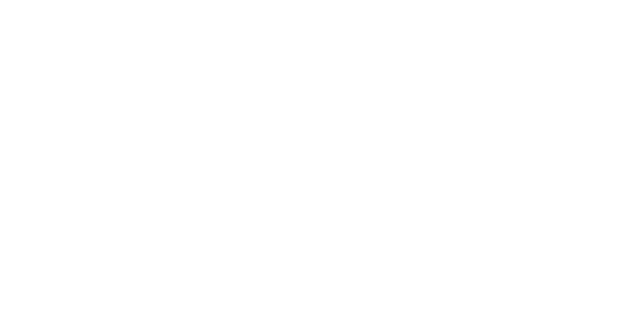
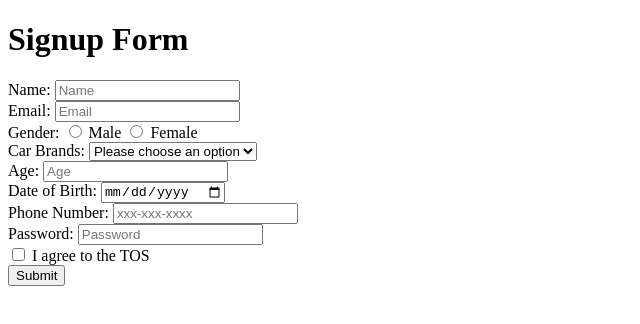
Before and after one commit to acciojob/signup-form-car-SUYAB123, a website: page main.html in a window 1280 px wide. Shown: the whole page, without its empty margins (0-640 px from the left). Drawn offline with Linux system fonts and the light colour scheme.

Commit message:
created a submission

```diff
--- a/main.html
+++ b/main.html
@@ -6,11 +6,59 @@
 	<link rel="stylesheet" href="styles.css">
 </head>
 
-<body>
-	<!-- the entire body must be written by student -->
-    <script type="text/javascript" src="./script.js">
-</script>
-
+<h1>Signup Form</h1>
+    <form method="post">
+        <div>
+            <label for="name">Name:</label>
+            <input type="text" id="name" placeholder="Name" required>
+        </div>
+        <div>
+            <label for="email">Email:</label>
+            <input type="email" id="email" placeholder="Email" required>
+        </div>
+        <div>
+            <label>Gender:</label>
+            <label for="gender_m">
+                <input type="radio" id="gender_m" name="gender" value="male" required> Male
+            </label>
+            <label for="gender_f">
+                <input type="radio" id="gender_f" name="gender" value="female" required> Female
+            </label>
+        </div>
+        <div>
+            <label for="cars">Car Brands:</label>
+            <select id="cars" required>
+                <option value="" disabled selected>Please choose an option</option>
+                <option value="toyota">Toyota</option>
+                <option value="honda">Honda</option>
+                <option value="ford">Ford</option>
+                <option value="bmw">BMW</option>
+            </select>
+        </div>
+        <div>
+            <label for="age">Age:</label>
+            <input type="number" id="age" placeholder="Age" required>
+        </div>
+        <div>
+            <label for="dob">Date of Birth:</label>
+            <input type="date" id="dob" required>
+        </div>
+        <div>
+            <label for="tel">Phone Number:</label>
+            <input type="tel" id="tel" placeholder="xxx-xxx-xxxx">
+        </div>
+        <div>
+            <label for="password">Password:</label>
+            <input type="password" id="password" placeholder="Password" required>
+        </div>
+        <div>
+            <label>
+                <input type="checkbox" id="tos" required> I agree to the TOS
+            </label>
+        </div>
+        <div>
+            <button type="submit">Submit</button>
+        </div>
+    </form>
 </body>
-
 </html>
```
